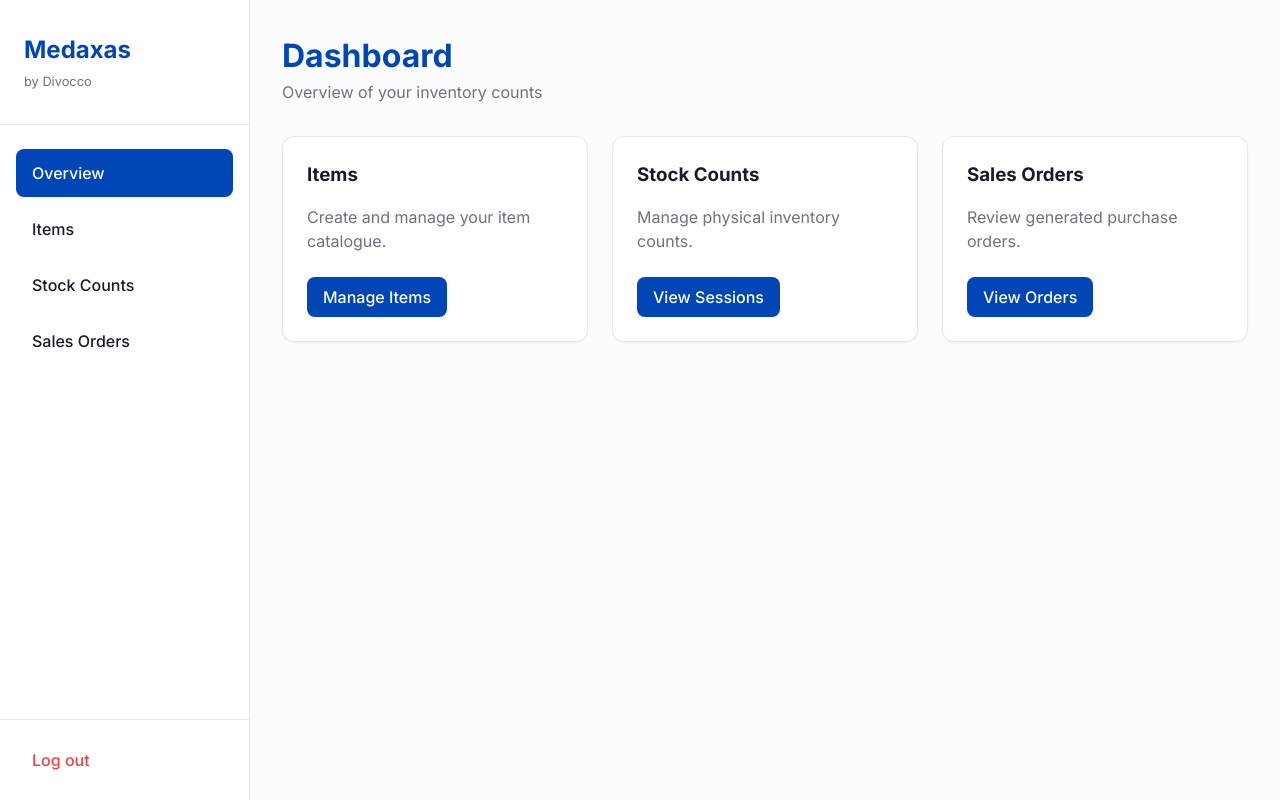
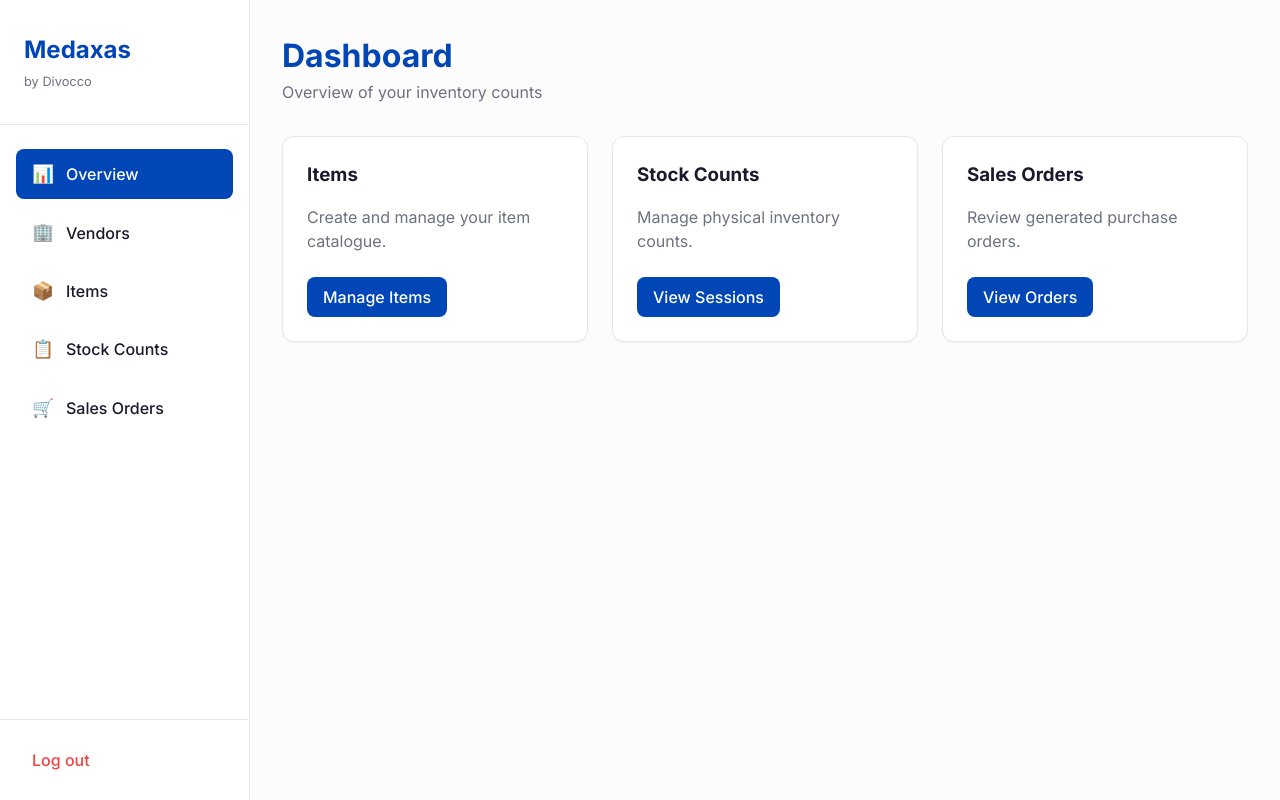
Before and after one commit to Ericpelletier135/Medaxas_Inventory_Counter, a Next.js app in the folder frontend/: page /dashboard in a window 1280 px wide. Built offline with nearby package versions, Linux system fonts and the light colour scheme.

Commit message:
feat(frontend): add Vendors and Items navigation links to Sidebar with icons

```diff
--- a/frontend/src/components/Sidebar.tsx
+++ b/frontend/src/components/Sidebar.tsx
@@ -7,10 +7,11 @@ export default function Sidebar() {
   const pathname = usePathname();
 
   const links = [
-    { name: "Overview", href: "/dashboard" },
-    { name: "Items", href: "/dashboard/items" },
-    { name: "Stock Counts", href: "/dashboard/stock-counts" },
-    { name: "Sales Orders", href: "/dashboard/sales-orders" },
+    { name: "Overview", href: "/dashboard", icon: "📊" },
+    { name: "Vendors", href: "/dashboard/vendors", icon: "🏢" },
+    { name: "Items", href: "/dashboard/items", icon: "📦" },
+    { name: "Stock Counts", href: "/dashboard/stock-counts", icon: "📋" },
+    { name: "Sales Orders", href: "/dashboard/sales-orders", icon: "🛒" },
   ];
 
   return (
@@ -34,8 +35,12 @@ export default function Sidebar() {
               style={{
                 ...styles.link,
                 ...(isActive ? styles.linkActive : {}),
+                display: "flex",
+                alignItems: "center",
+                gap: "0.75rem"
               }}
             >
+              <span style={{ fontSize: "1.1rem" }}>{link.icon}</span>
               {link.name}
             </Link>
           );
```
